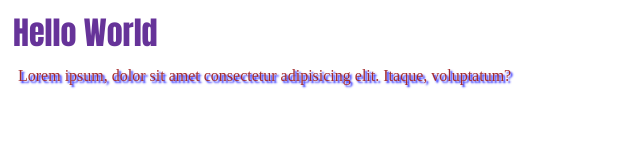
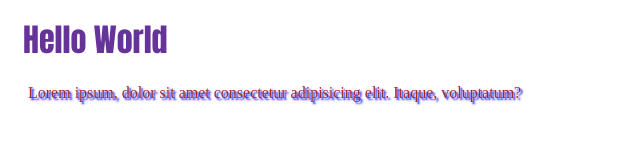
Before and after one commit to Oke-Esther001/scaling-engine, a plain HTML site: page index.html in a window 1280 px wide. Shown: the whole page, without its empty margins (0-640 px from the left). Drawn offline with Linux system fonts and the light colour scheme.

```diff
--- a/style.css
+++ b/style.css
@@ -1,11 +1,11 @@
 h1 {
     color: rebeccapurple;
-    margin: 5px;
+    margin: 15px;
     font-family: Impact, Haettenschweiler, 'Arial Narrow Bold', sans-serif;
 }
 
 p {
     color: brown;
-    margin: 10px;
+    margin: 20px;
     text-shadow: 2px 2px 2px blue;
 }
```
